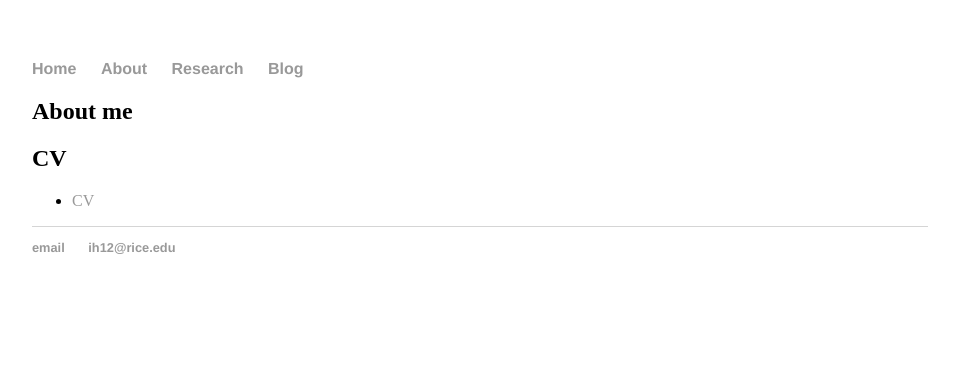
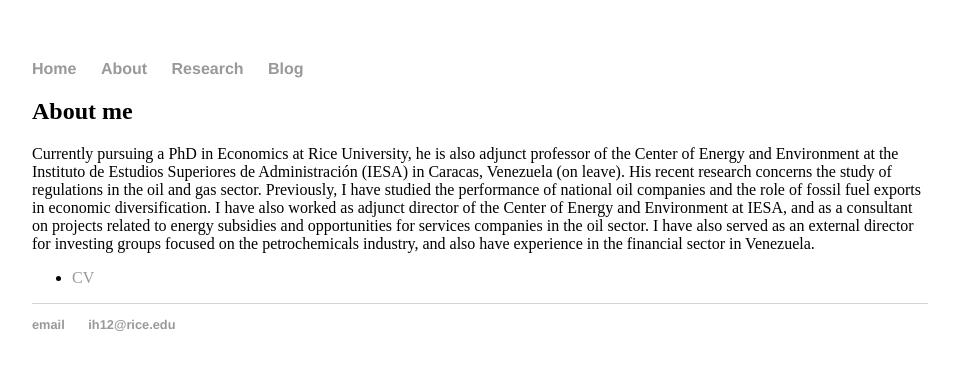
Before and after one commit to igorteo84/igorteo84.github.io, a Jekyll site: the page built from about/index.html, in a window 1280 px wide. Shown: the top 370 px of the page, without its empty margins (160-1119 px from the left). Built offline with Jekyll 4.4.1, drawn with Linux system fonts in a browser that asks for light colours.

Commit message:
Update index.html

```diff
--- a/about/index.html
+++ b/about/index.html
@@ -4,10 +4,16 @@ title: About me
 ---
 <div class="blurb">
 	<h2>About me</h2>
-
-	<h2>CV</h2>
+	Currently pursuing a PhD in Economics at Rice University, he is also adjunct professor of the
+	Center of Energy and Environment at the Instituto de Estudios Superiores de Administración (IESA) in Caracas, Venezuela (on leave).
+	His recent research concerns the study of regulations in the oil and gas sector.
+	Previously, I have studied the performance of national oil companies and the role of fossil fuel exports in economic diversification.
+	I have also worked as adjunct director of the Center of Energy and Environment at IESA, and as a consultant on projects
+	related to energy subsidies and opportunities for services companies in the oil sector.
+	I have also served as an external director for investing groups focused on the petrochemicals industry, and
+	also have experience in the financial sector in Venezuela.
 	<ul>
-		<li><a href="https://drive.google.com/open?id=16wpr0m8JOL-mGNztJbQYSzsAYJY73TED">CV</a></li>
+		<li><a href="https://drive.google.com/open?id=1uNWcVJvjUsGqpicntH1LyxJj670ViLwi">CV</a></li>
 	<ul>
 
 </div><!-- /.blurb -->
```
